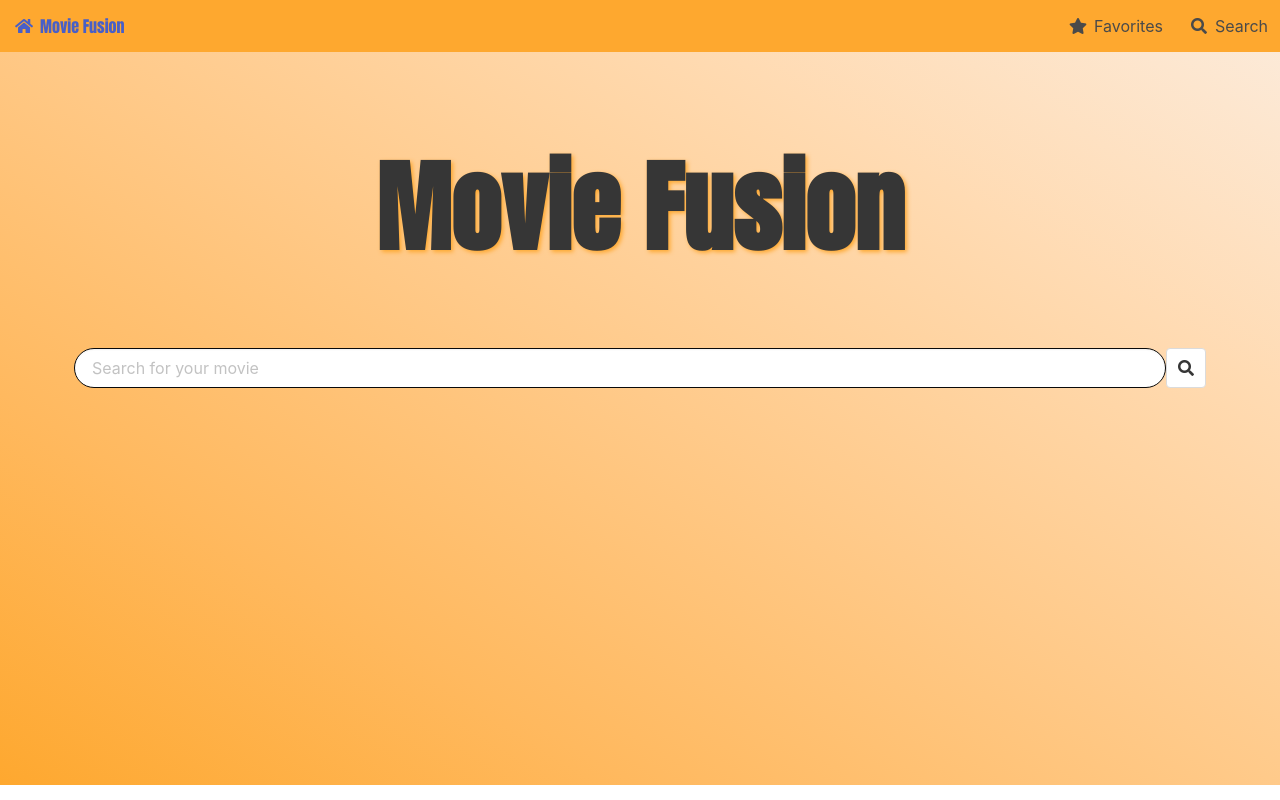
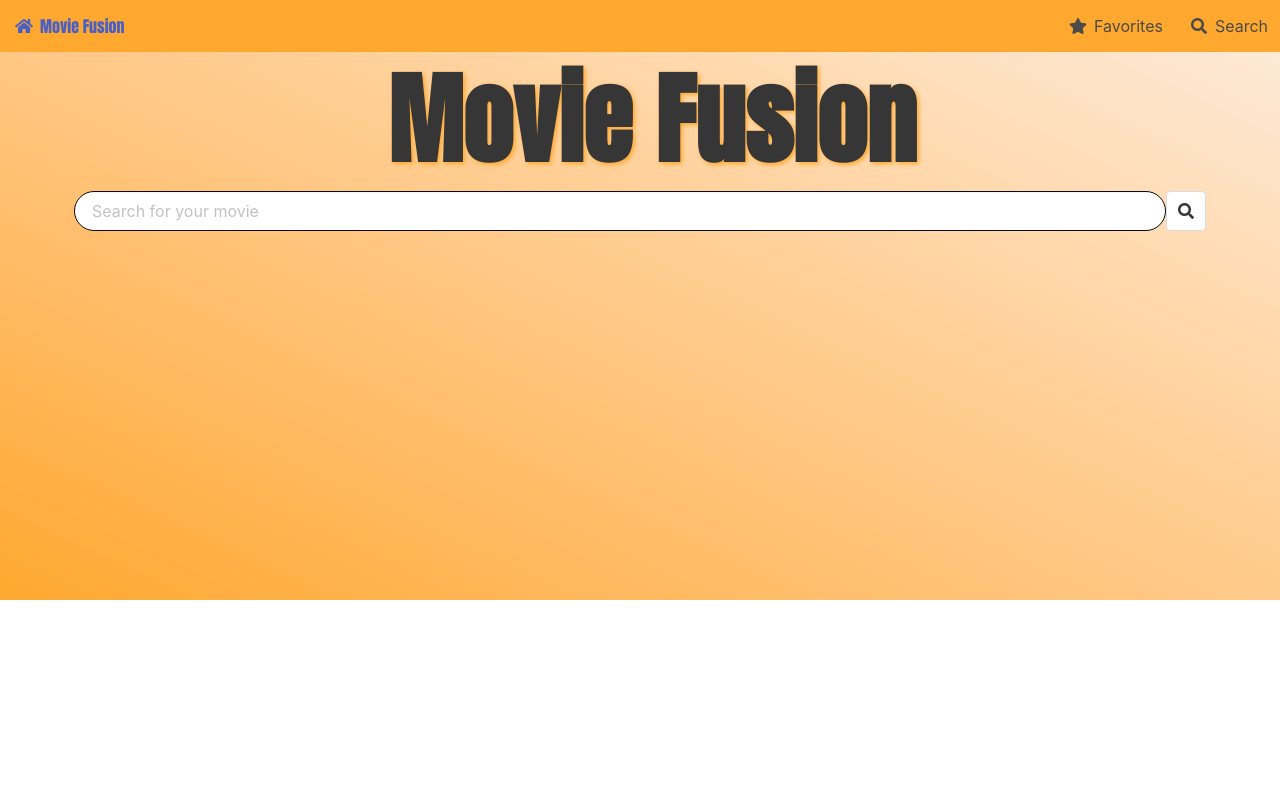
Before and after one commit to marisela-gutierrez/Movie-Fusion, a plain HTML site: page index.html in a window 1280 px wide. Drawn offline with nearby package versions, Linux system fonts and the light colour scheme.

Commit message:
moved search results higher to be visible

```diff
--- a/assests/style.css
+++ b/assests/style.css
@@ -5,6 +5,7 @@
 }
 
 body {
+  min-height: 600px;
   background-image: linear-gradient(
     to right top,
     #fea82f,
@@ -27,15 +28,15 @@ body {
   text-align: center;
   font-size: 100px;
   font-family: "Anton", sans-serif;
-  margin-top: 1em;
-  margin-bottom: 4em;
+  /* margin-top: 0;
+  margin-bottom: 0.75em; */
   text-shadow: 2px 2px 4px #fea82f;
 }
 
 .search-bar {
   position: absolute;
-  top: 50%;
-  bottom: 50%;
+  top: 100%;
+  /* bottom: 50%; */
   left: 50%;
   transform: translate(-50%, -50%);
   height: 40px;
@@ -56,18 +57,18 @@ body {
   font-size: 16px;
   transition: 0.4s;
   margin-top: 4px;
-  width: 950px;
+  width: 95%;
 }
 
 #favorite {
   width: 100%;
 }
 
-header {
+/* header {
   text-align: center;
   padding: 8px;
   margin-bottom: 12px;
-}
+} */
 
 .list-group {
   padding: 0;
@@ -87,3 +88,7 @@ header {
 .card-header {
   background-color: rgba(0, 0, 0, 0);
 }
+
+/* #main-title {
+  height: 250px;
+} */
--- a/index.html
+++ b/index.html
@@ -59,9 +59,9 @@
     </nav>
 
     <main>
-      <div class="container">
+      <div class="container" id="main-title">
         <div class="multi-line columns has-text-centered is-mobile">
-          <h1 class="title column is-full" id="Logo">Movie Fusion</h1>
+          <h1 class="title column is-full m-3" id="Logo">Movie Fusion</h1>
 
           <form id="searchBar" class="search-bar">
             <label class="label" for="search"></label>
```
